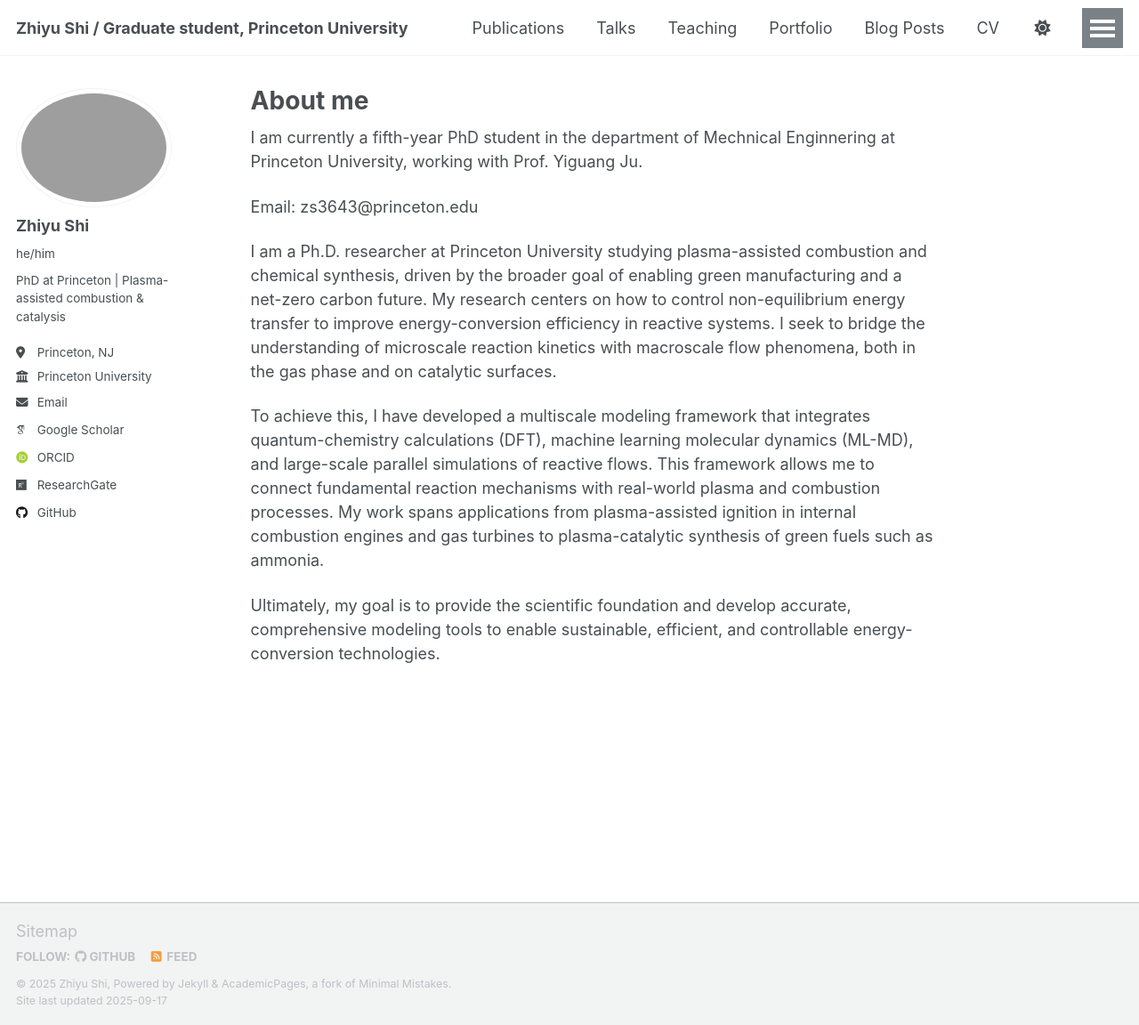
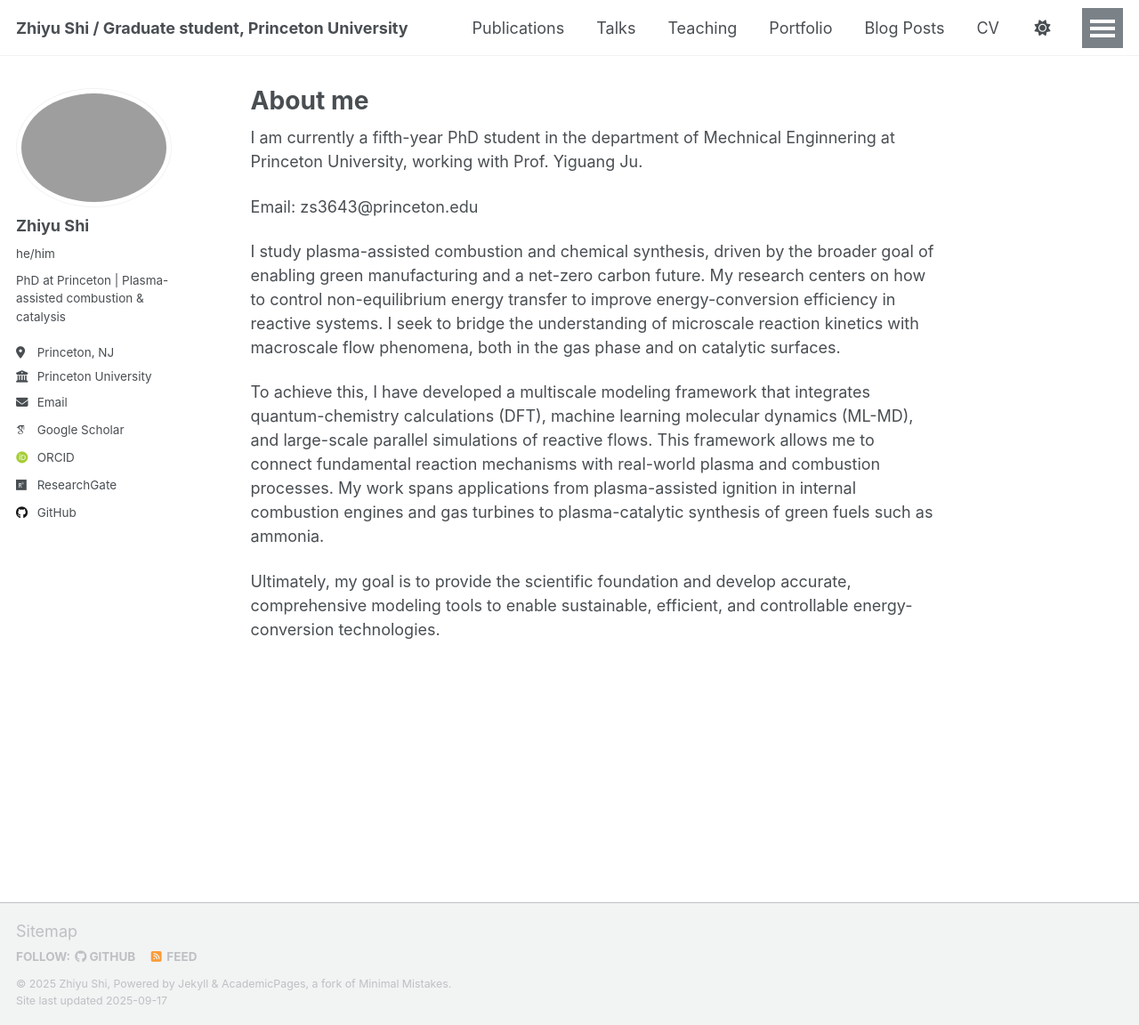
Before and after one commit to Zhi-yu-Shi/zhi-yu-shi.github.io, a Jekyll site: the page built from index.md, in a window 1280 px wide and 1152 px high. Shown: the whole window at 89% size. Built offline with Jekyll 4.4.1, drawn with Linux system fonts in a browser that asks for light colours; some web fonts are replaced; a script that is not in the unit is left out.

Commit message:
Update index.md

```diff
--- a/index.md
+++ b/index.md
@@ -8,7 +8,7 @@ I am currently a fifth-year PhD student in the department of Mechnical Enginneri
 
 Email: zs3643@princeton.edu
 
-I am a Ph.D. researcher at Princeton University studying plasma-assisted combustion and chemical synthesis, driven by the broader goal of enabling green manufacturing and a net-zero carbon future. My research centers on how to control non-equilibrium energy transfer to improve energy-conversion efficiency in reactive systems. I seek to bridge the understanding of microscale reaction kinetics with macroscale flow phenomena, both in the gas phase and on catalytic surfaces.
+I study plasma-assisted combustion and chemical synthesis, driven by the broader goal of enabling green manufacturing and a net-zero carbon future. My research centers on how to control non-equilibrium energy transfer to improve energy-conversion efficiency in reactive systems. I seek to bridge the understanding of microscale reaction kinetics with macroscale flow phenomena, both in the gas phase and on catalytic surfaces.
 
 To achieve this, I have developed a multiscale modeling framework that integrates quantum-chemistry calculations (DFT), machine learning molecular dynamics (ML-MD), and large-scale parallel simulations of reactive flows. This framework allows me to connect fundamental reaction mechanisms with real-world plasma and combustion processes. My work spans applications from plasma-assisted ignition in internal combustion engines and gas turbines to plasma-catalytic synthesis of green fuels such as ammonia.
 
```
